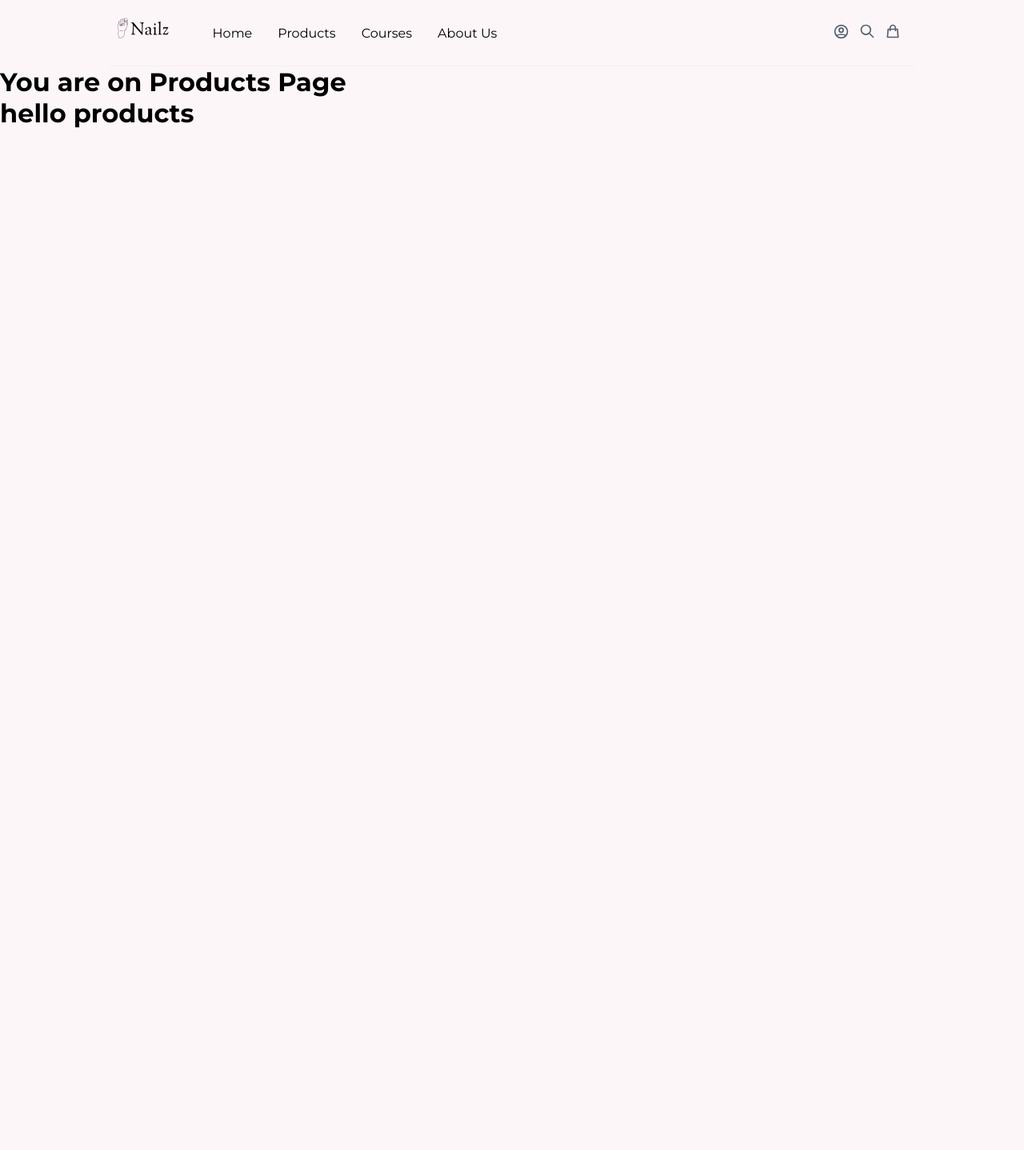
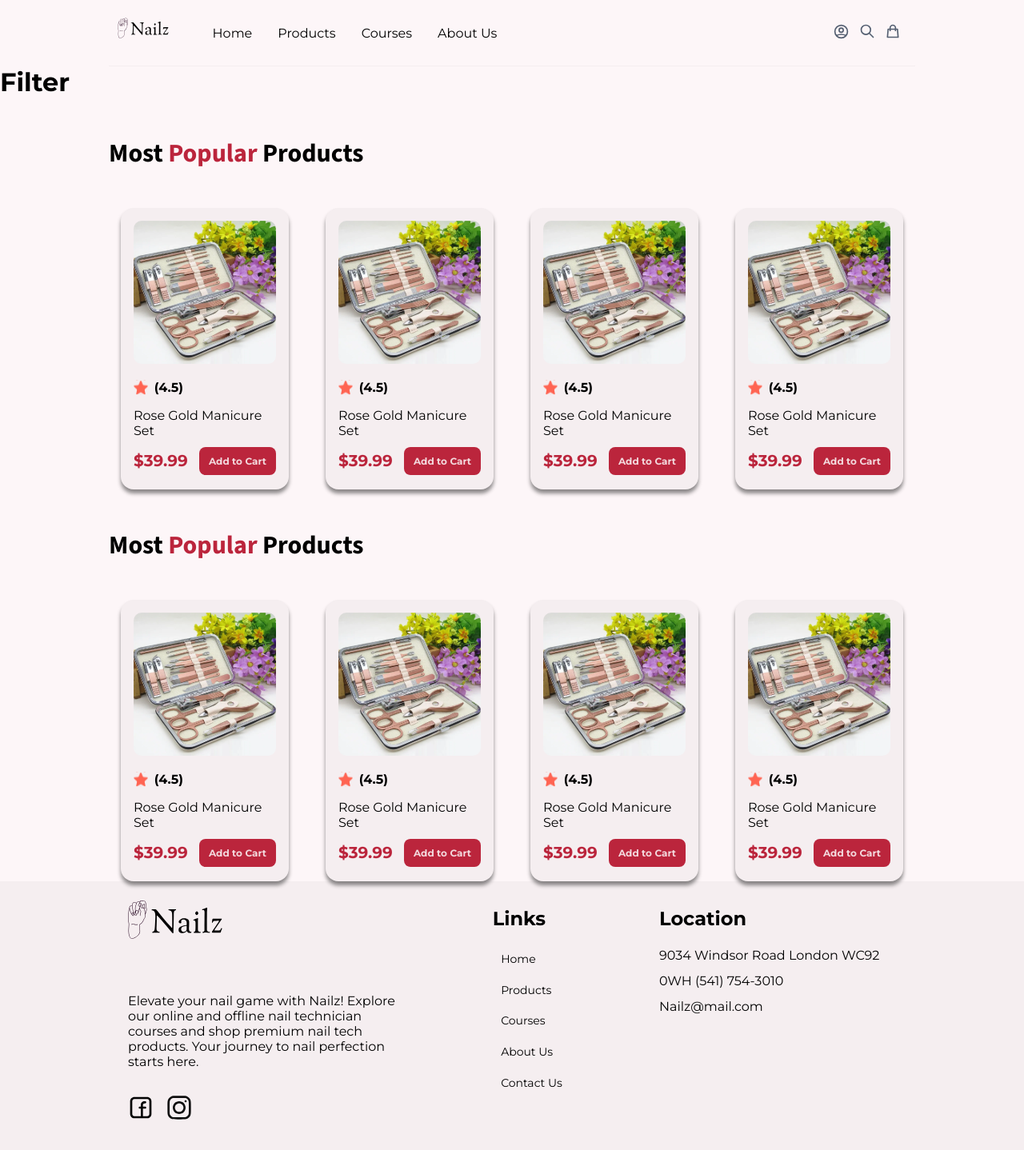
Before and after one commit to ioangheraszim/Nailz, a React (Vite) app: page /productspage in a window 1280 px wide. Shown: the top 1438 px of the page at 80% size. Before the commit the page ends 800 px from the top, so only its background shows below. Built offline with nearby package versions, Linux system fonts and the light colour scheme.

Commit message:
switched some directories

```diff
--- a/src/App.jsx
+++ b/src/App.jsx
@@ -13,7 +13,7 @@ export default function App() {
       <BrowserRouter>
         <Routes path ="/" element={<Navbar />}>
           <Route index element={<Home/>}></Route>
-          <Route path="/loadingpage" element={<Home/>}></Route>
+          <Route path="/homepage" element={<Home/>}></Route>
           <Route path="/productspage" element={<ProductsPage/>}></Route>
           <Route path="/courses" element={<Courses/>}></Route>
           <Route path="*" element={<NotFound/>}></Route>
--- a/src/assets/pages/ProductsPage.jsx
+++ b/src/assets/pages/ProductsPage.jsx
@@ -1,16 +1,21 @@
 import React from 'react'
 import Navbar from '../components/Navbar'
+import Footer from '../components/Footer'
+import PopularCard from '../components/Sections/Home/PopularCard'
 
 function ProductsPage() {
   return (
     <>
       <Navbar/>
-      <h1>You are on Products Page</h1>
       <main>
         <h1>
-          hello products
+          Filter
         </h1>
+
+        <PopularCard />
+        <PopularCard />
       </main>
+      <Footer/>
     </>
   )
 }
```
Also changed, not shown: src/assets/pages/DescriptionProduct.jsx (added, +9 -0 lines), src/assets/pages/Home.jsx (+12 -14 lines), src/assets/pages/Products.jsx (deleted, +0 -9 lines), src/assets/components/Sections/Home/HeroSection.jsx (renamed from src/assets/components/Sections/HeroSection.jsx), src/assets/components/Sections/Home/Information.jsx (renamed from src/assets/components/Sections/Information.jsx), src/assets/components/Sections/Home/OfflineClasses.jsx (renamed from src/assets/components/Sections/OfflineClasses.jsx), src/assets/components/Sections/Home/OnlineClasses.jsx (renamed from src/assets/components/Sections/OnlineClasses.jsx), src/assets/components/Sections/Home/PopularCard.jsx (renamed from src/assets/components/Sections/PopularCard.jsx).
